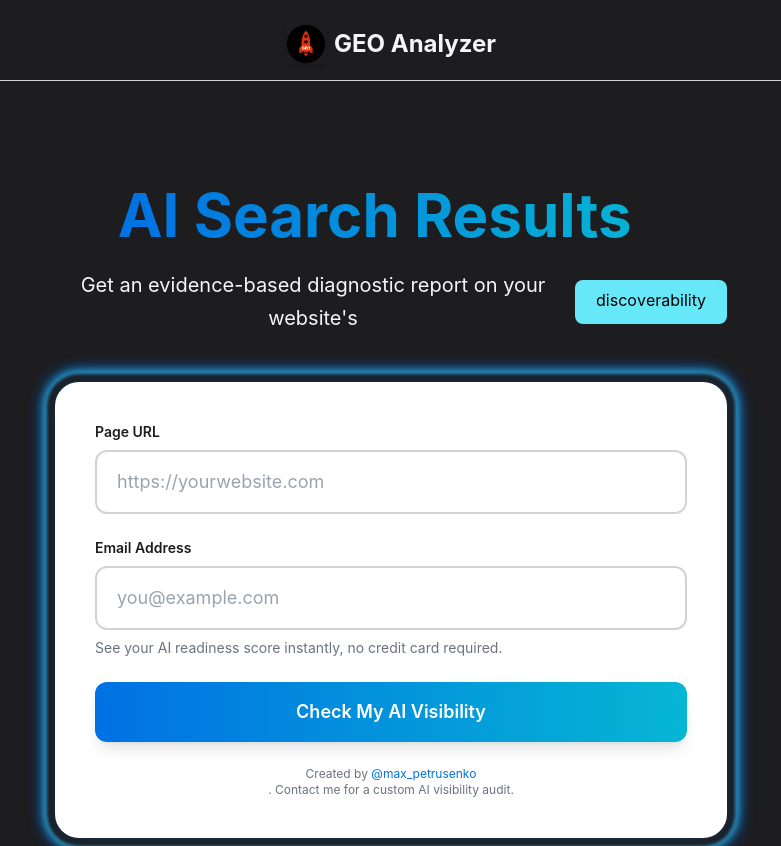
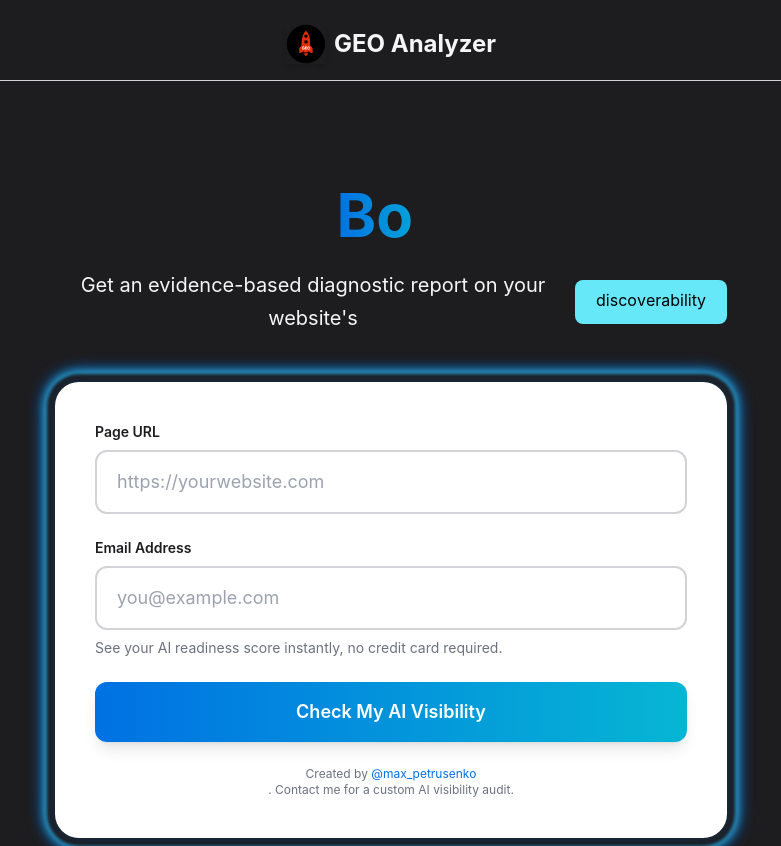
Before and after one commit to appDevelopment-tech/GEO-Analyzer, a Next.js app: page / in a window 1280 px wide. Shown: the top 846 px of the page, without its empty margins (249-1030 px from the left). Built offline with nearby package versions, Linux system fonts and the light colour scheme.

Commit message:
fix the email send?

```diff
--- a/app/api/webhook/route.ts
+++ b/app/api/webhook/route.ts
@@ -52,7 +52,8 @@ export async function POST(req: NextRequest) {
 
       if (data && !error) {
         // Send the report via email
-        await sendReport(email, data.domain, data.full_report);
+        const score = JSON.parse(data.full_report);
+        await sendReport(email, data.domain, score);
       } else {
         console.error("Supabase error fetching report:", email, data, error);
       }
--- a/components/Hero.tsx
+++ b/components/Hero.tsx
@@ -18,7 +18,10 @@ export const Hero = () => (
       className="text-center mb-12"
     >
       <TextType
-        text={["Rank #1 in", "AI Search Results"]}
+        text={[
+          "Rank #1 in AI Search Results",
+          "Boost Your Website's AI Readiness",
+        ]}
         typingSpeed={75}
         pauseDuration={1500}
         showCursor
```
